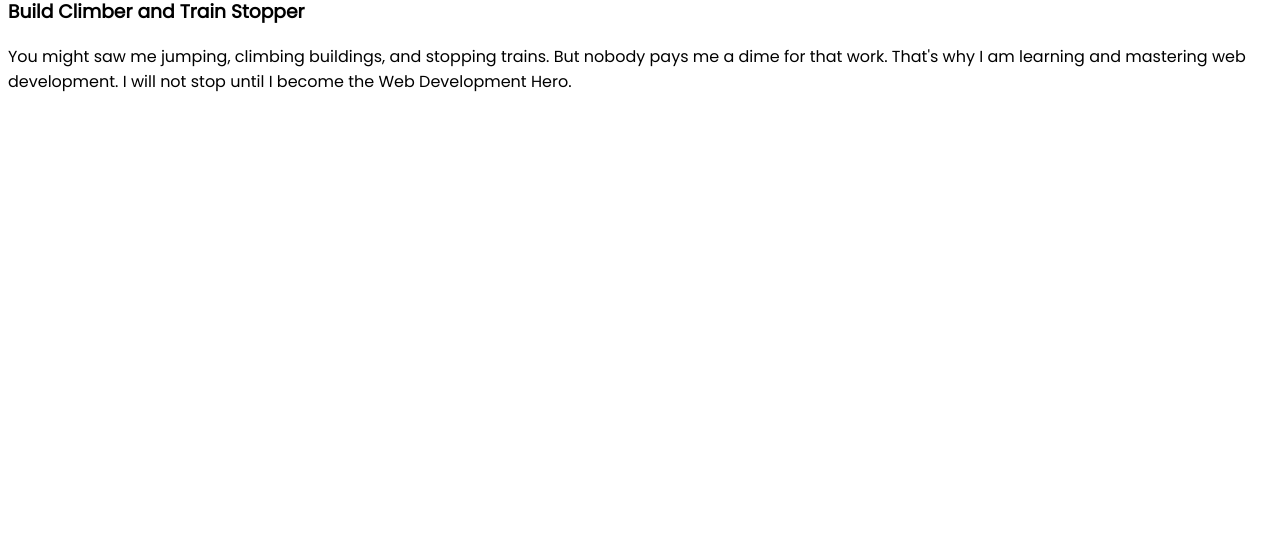
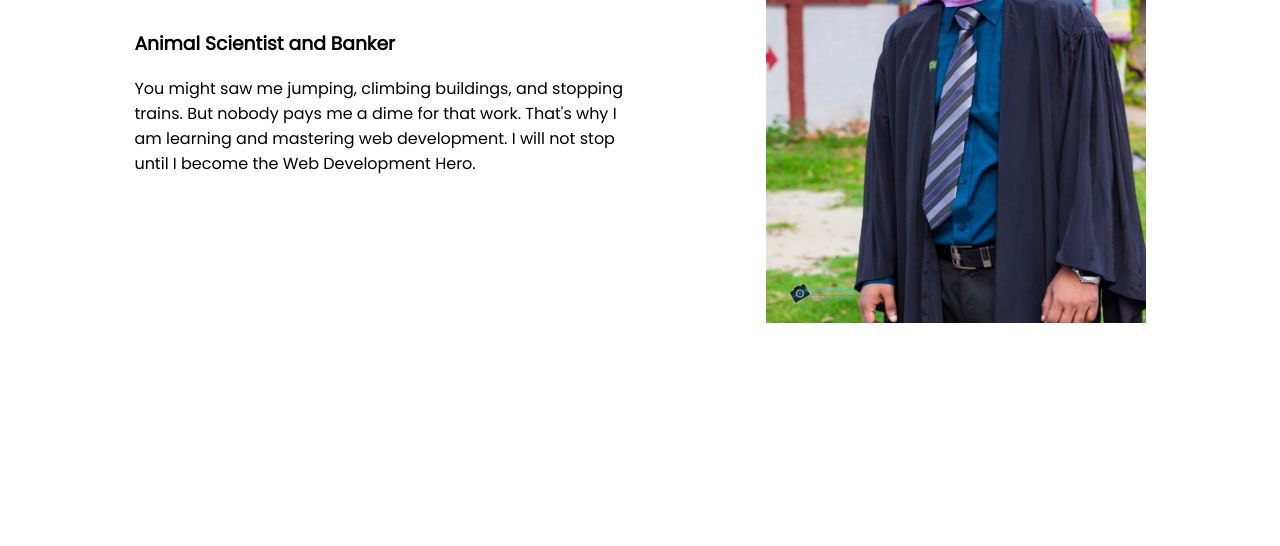
Before and after one commit to ZubayersWorld-001/0001-Developer-Porfolio, a plain HTML site: page index.html in a window 1280 px wide. Shown: the part 254-800 px from the top of the page. Drawn offline with Linux system fonts and the light colour scheme.

Commit message:
section added

```diff
--- a/index.html
+++ b/index.html
@@ -12,10 +12,20 @@
     <link href="https://fonts.googleapis.com/css2?family=Poppins&display=swap" rel="stylesheet">
 </head>
 <body>
-    <h1>Welcome To</h1>
-    <h1><span>Zubayer's</span> World</h1>
-    <h3>Build Climber and Train Stopper</h3>
-    <p>You might saw me jumping, climbing buildings, and stopping trains. But nobody pays me a dime for that work. That's why I am learning and mastering web development. I will not stop until I become the Web Development Hero.</p>
+    <section>
+        <div class="half-width">
+            <h1>Welcome To</h1>
+            <h1><span>Zubayer's</span> World</h1>
+            <h3>Animal Scientist and Banker</h3>
+            <p>You might saw me jumping, climbing buildings, and stopping trains. But nobody pays me a dime for that work. That's why I am learning and mastering web development. I will not stop until I become the Web Development Hero.</p>
+        </div>
+        <div class="half-width">
+            <img src="Images/Zubayer's convocation.jpg" alt="">
+        </div>
+    </section>
+
+
+
 
 </body>
 </html>
--- a/style.css
+++ b/style.css
@@ -7,3 +7,13 @@ h1{
 h1 span{
     color: orange;
 }
+section{
+    display: flex;
+}
+.half-width{
+    width: 50%;
+    padding-left: 10%;
+}
+.half-width img{
+    width:75%;
+}
```
